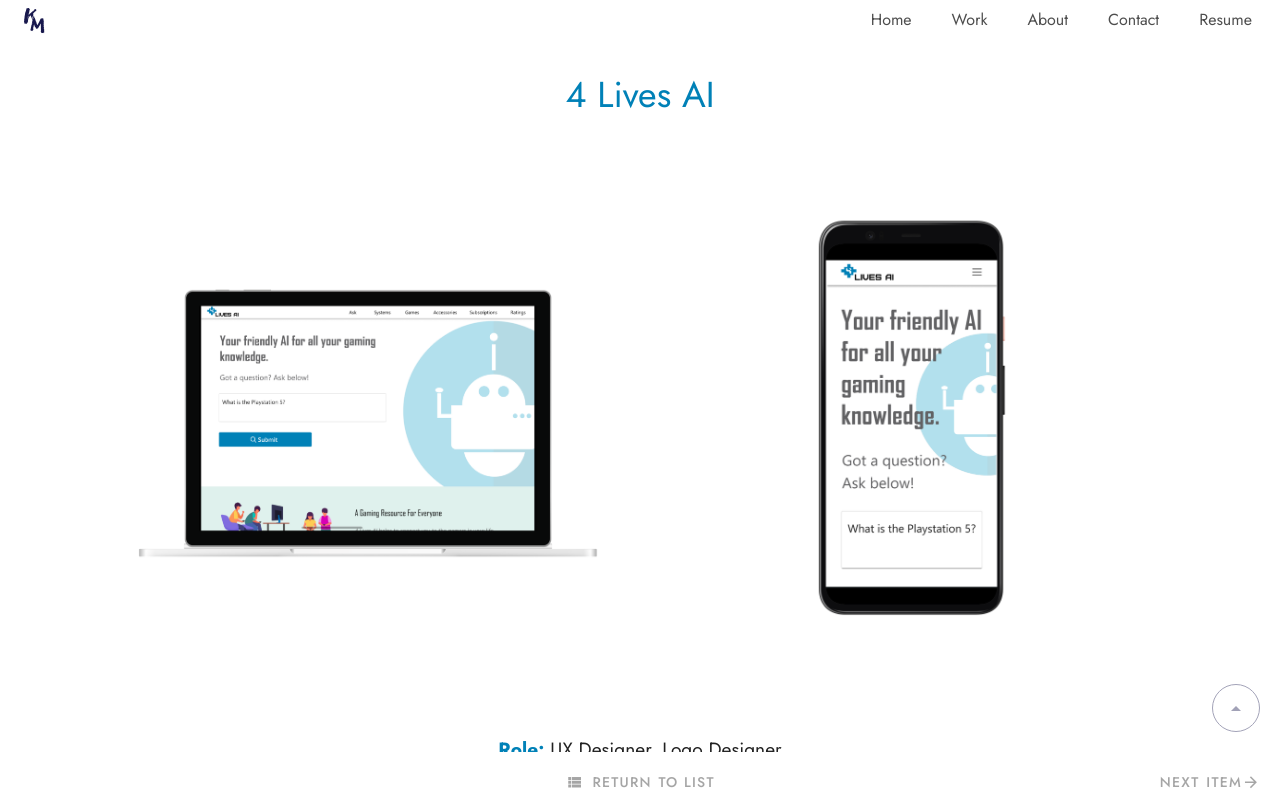
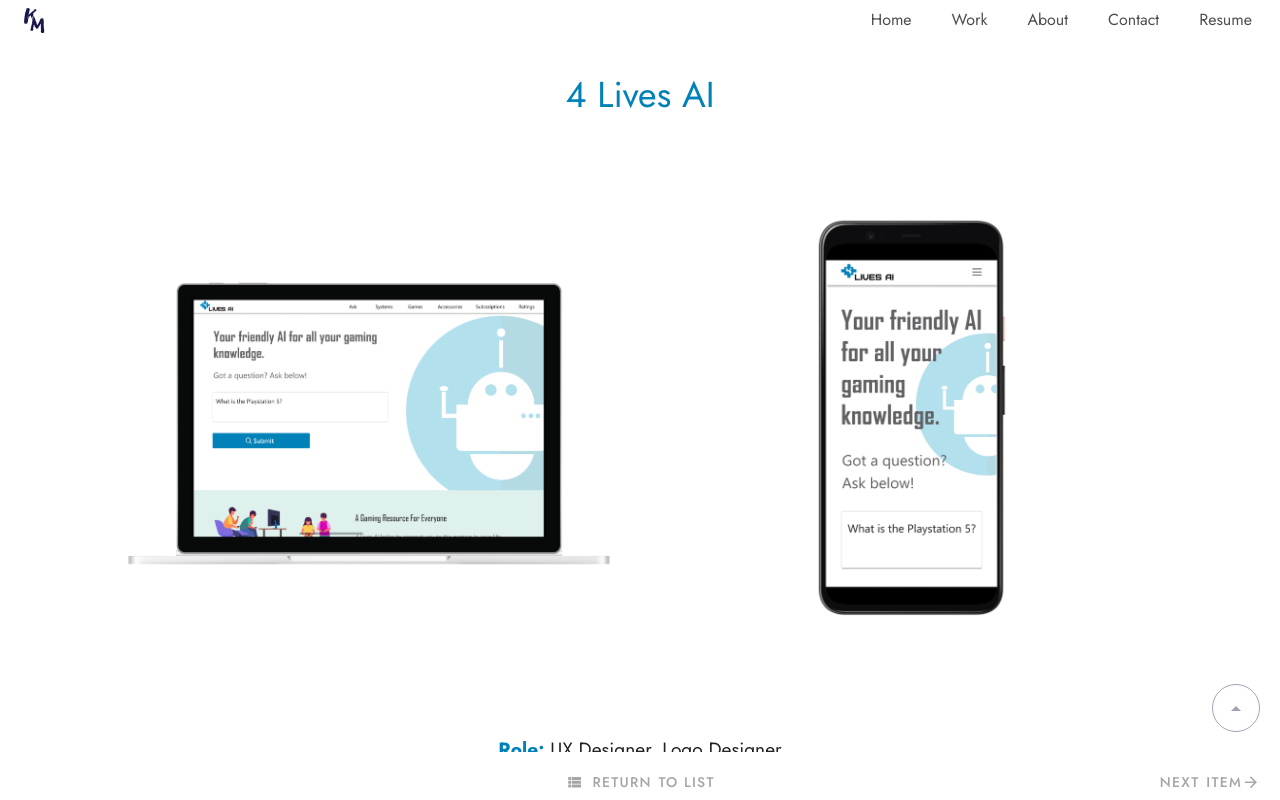
Before and after one commit to keljr021/portfolio-2023, a Vue app: page /#/view/four in a window 1280 px wide. In both pictures the pointer is over the element 368 px from the left and 427 px from the top of the page. Shown: the top 800 px of the page. Built offline with nearby package versions, Linux system fonts and the light colour scheme.

Commit message:
Added scale transition for work page and banner images

```diff
--- a/src/components/partials/ViewTitleBanner.vue
+++ b/src/components/partials/ViewTitleBanner.vue
@@ -150,6 +150,11 @@
 <style lang="scss" scoped>
 .cursor-pointer {
     cursor: pointer;
+    transition: transform 0.3s ease-in-out;
+
+    &:hover {
+        transform: scale(1.05);
+    }
 }
 
 :deep(.view-header) {
--- a/src/components/partials/WorkListItem.vue
+++ b/src/components/partials/WorkListItem.vue
@@ -65,10 +65,11 @@
     padding: 30px 0;
     cursor: pointer;
     background-color: transparent;
-    transition: all 0.3s ease-in-out;
+    transition: transform 0.3s ease-in-out;
 
     &:hover {
         background-color: #e9e9e9;
+        transform: scale(1.05);
     }
 }
 .list-item-text {
```
